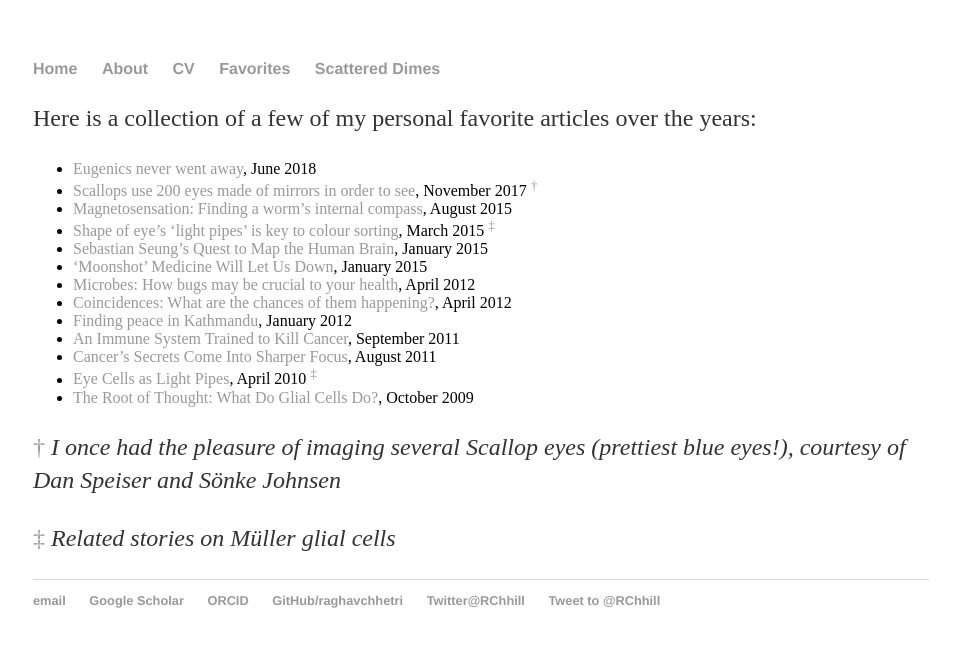
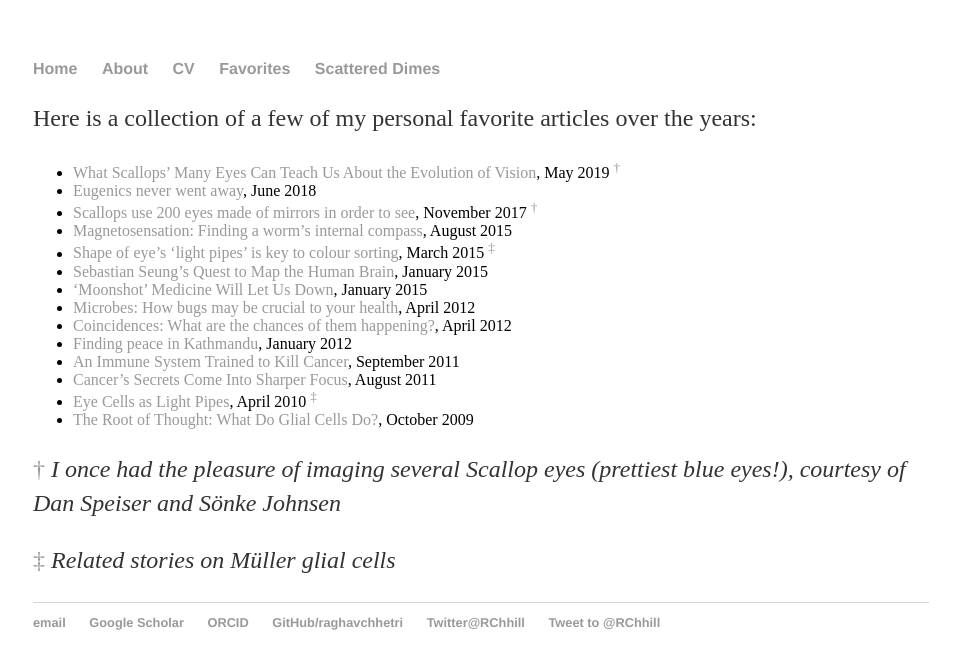
Before and after one commit to raghavchhetri/raghavchhetri.github.io, a Jekyll site: the page built from favorites/index.md, in a window 1280 px wide. Shown: the top 669 px of the page, without its empty margins (159-1119 px from the left). Built offline with Jekyll 4.4.1, drawn with Linux system fonts in a browser that asks for light colours; comment, search, counter and statistics services are not loaded.

Commit message:
Update index.md

```diff
--- a/favorites/index.md
+++ b/favorites/index.md
@@ -4,7 +4,7 @@ title: Favorite articles
 ---
 
 Here is a collection of a few of my personal favorite articles over the years:
-
+- [What Scallops’ Many Eyes Can Teach Us About the Evolution of Vision](https://www.smithsonianmag.com/science-nature/what-scallops-many-eyes-can-teach-us-about-evolution-vision-180972099/), May 2019 <sup>[&dagger;](#note1)</sup>
 - [Eugenics never went away](https://aeon.co/essays/eugenics-today-where-eugenic-sterilisation-continues-now), June 2018
 - [Scallops use 200 eyes made of mirrors in order to see](https://www.theverge.com/2017/11/30/16719146/king-scallop-eyes-mirror-lens-optics-biomimicry), November 2017 <sup>[&dagger;](#note1)</sup>
 - [Magnetosensation: Finding a worm's internal compass](https://elifesciences.org/articles/09666), August 2015
```
